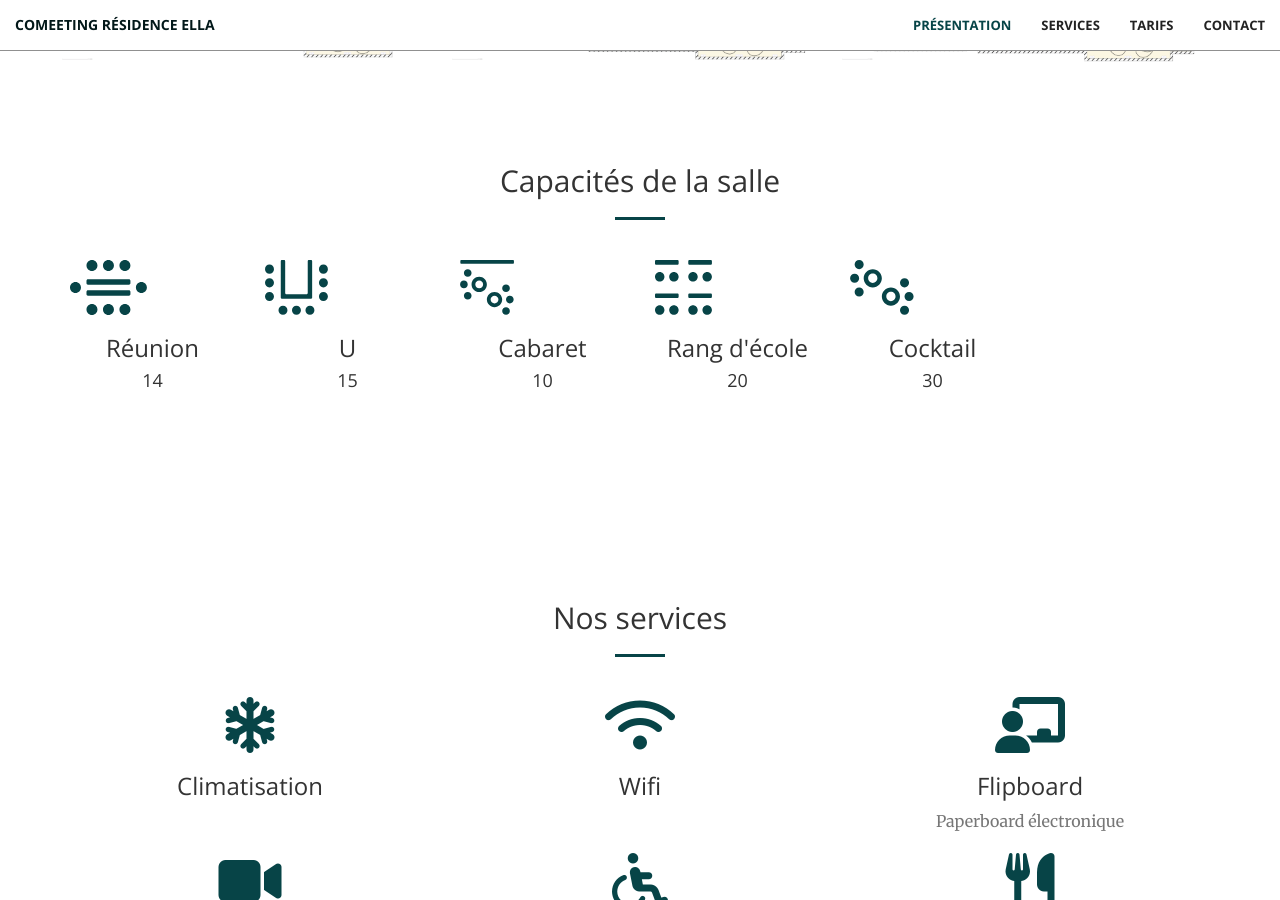
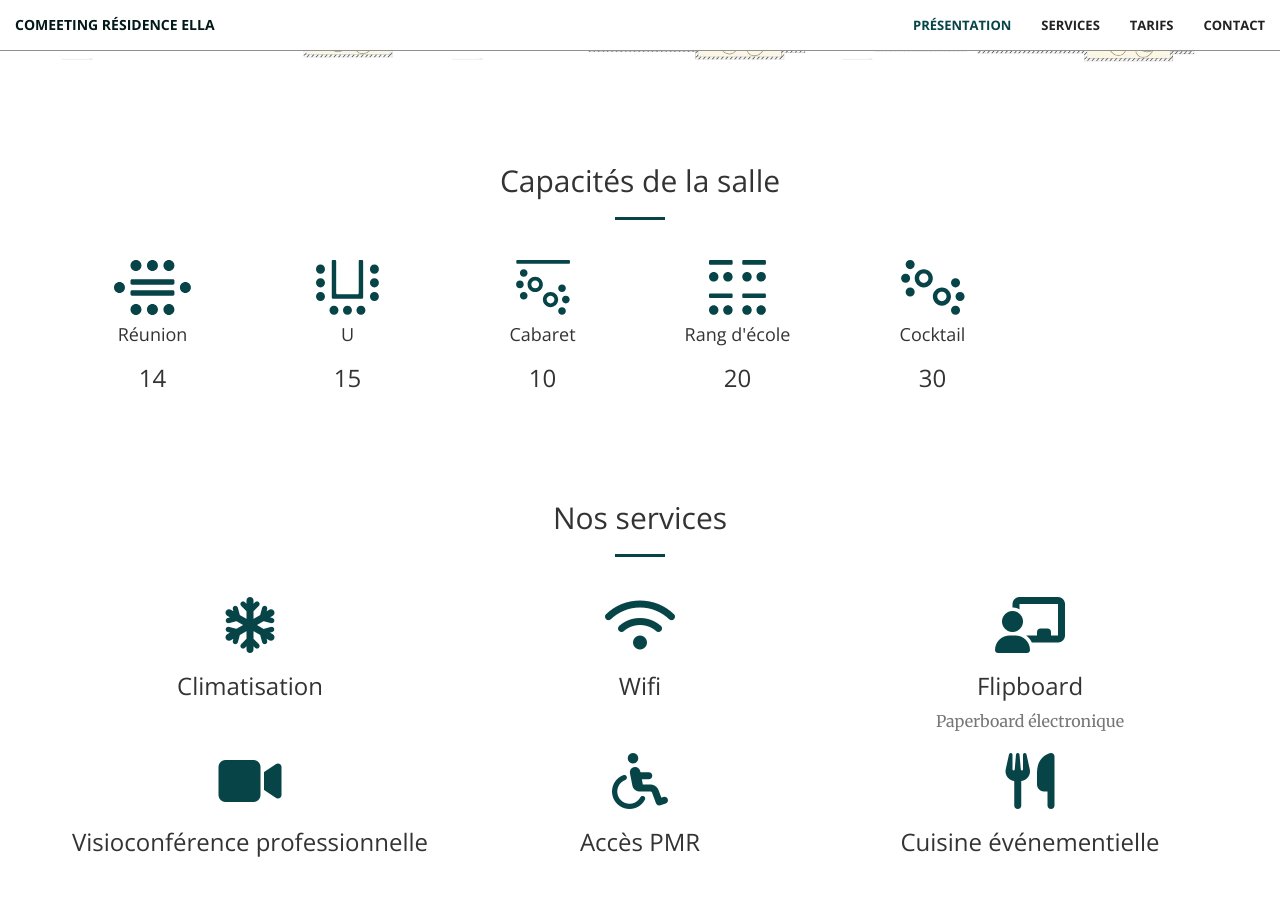
Before and after one commit to 74-mademoiselle/residence-ella.github.io, a Jekyll site: the page built from comeeting.html, in a window 1280 px wide and 900 px high, scrolled down 2131 px. Built offline with Jekyll 4.4.1, drawn with Linux system fonts in a browser that asks for light colours; nearby versions of some CDN libraries.

Commit message:
ALign capacity boxes

```diff
--- a/_includes/comeeting/capacity.html
+++ b/_includes/comeeting/capacity.html
@@ -11,10 +11,10 @@
         <div class="row">
             {% for capacity in site.data.comeeting_services.capacities %}
                 <div class="col-lg-2 col-md-6 text-center">
-                    <div class="service-box">
-                        <img src="/img/comeeting/capacity/{{ capacity.image }}.svg" class="img-responsive">
-                        <h3>{{ capacity.title }}</h3>
-                        <h4>{{ capacity.attendee }}</h4>
+                    <div class="service-box text-center">
+                        <img src="/img/comeeting/capacity/{{ capacity.image }}.svg">
+                        <h4>{{ capacity.title }}</h4>
+                        <h3>{{ capacity.attendee }}</h3>
                     </div>
                 </div>
             {% endfor %}
--- a/_sass/_base.scss
+++ b/_sass/_base.scss
@@ -53,6 +53,10 @@ body {
 
 #tenantStore{
     margin-top: 40px;
+}
+
+#capacity{
+    padding-bottom: 0;
 }
 
 hr {
```
